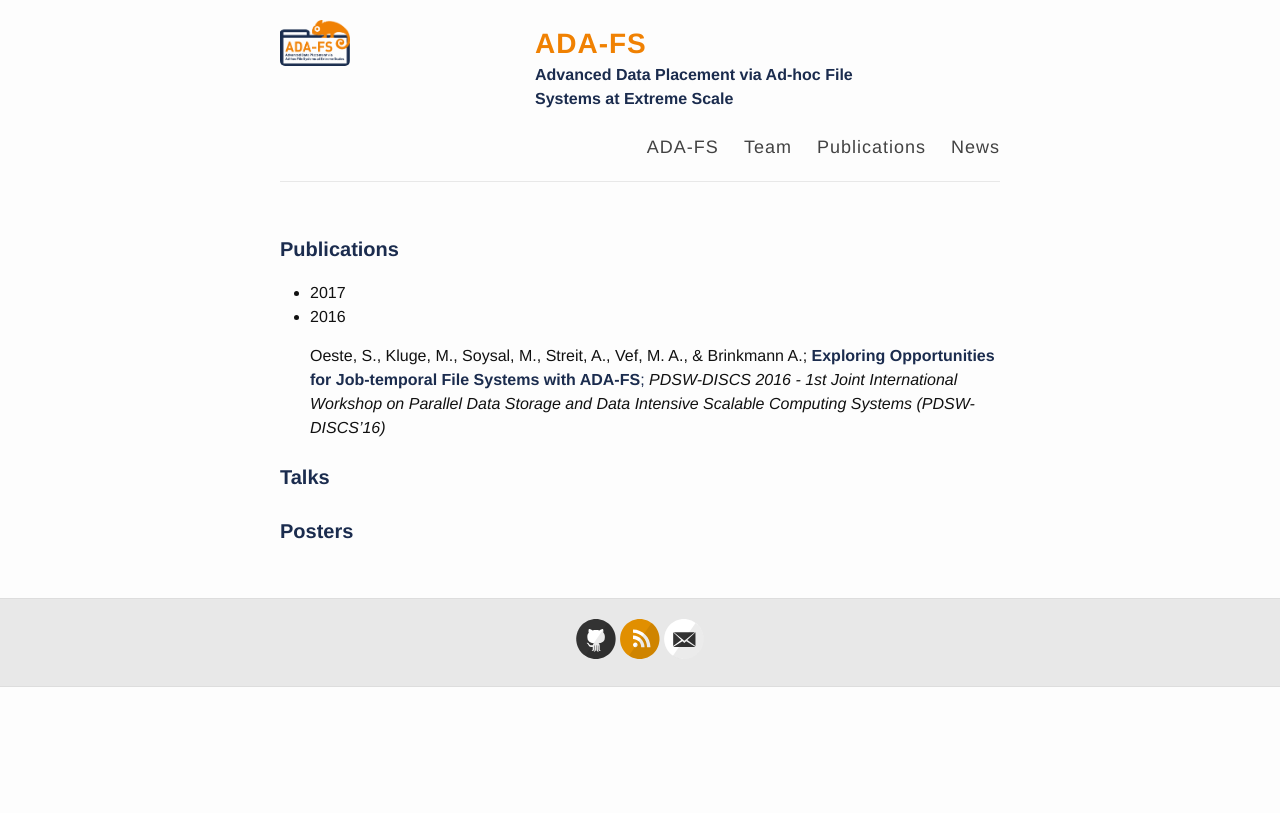
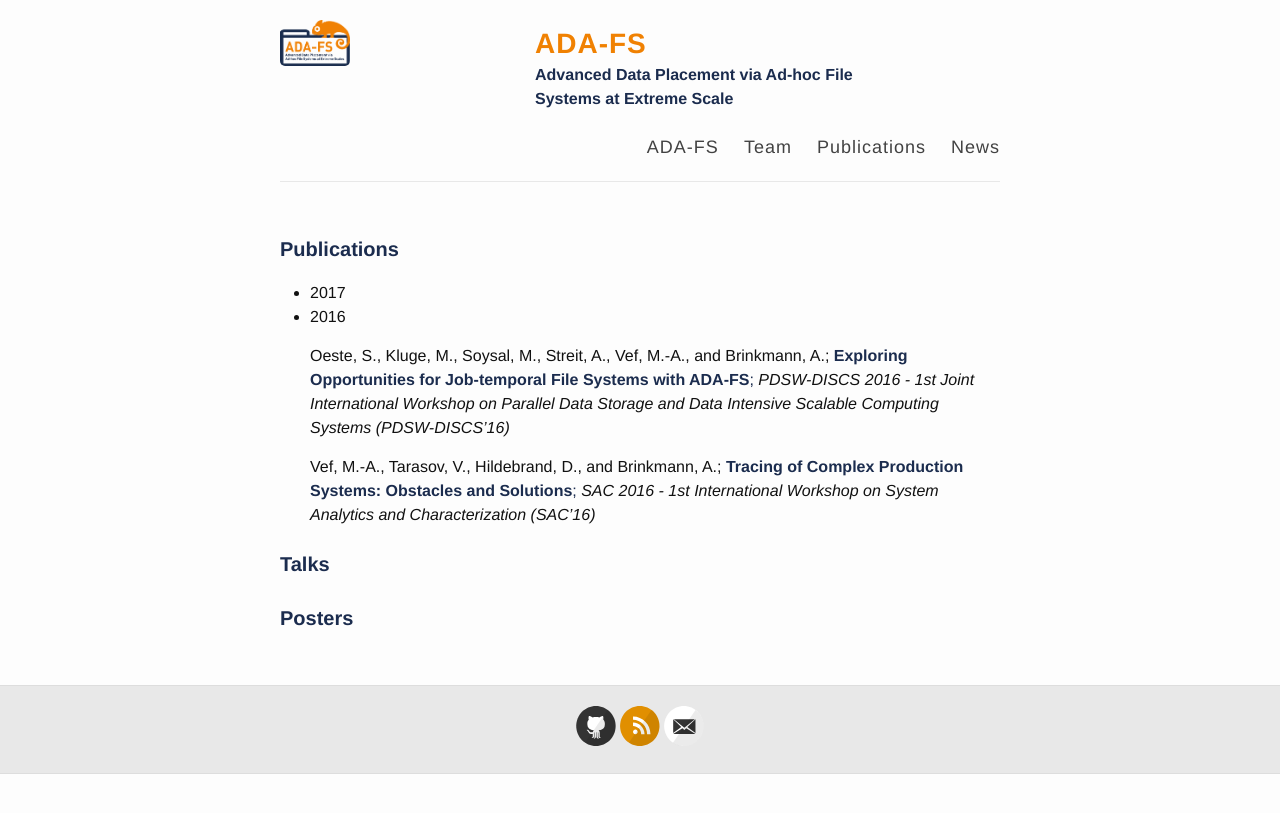
Before and after one commit to ada-fs/ada-fs.github.io, a Jekyll site: the page built from publications.md, in a window 1280 px wide. Shown: the top 813 px of the page. Built offline with Jekyll 4.4.1, drawn with Linux system fonts in a browser that asks for light colours; Markdown is read by kramdown in place of the engine named in the settings.

Commit message:
Added sac16 publication

```diff
--- a/publications.md
+++ b/publications.md
@@ -8,7 +8,7 @@ permalink: /publications/
 
 * 2017
 * 2016
-	<p>Oeste, S., Kluge, M., Soysal, M., Streit, A., Vef, M. A., & Brinkmann A.;
+	<p>Oeste, S., Kluge, M., Soysal, M., Streit, A., Vef, M.-A., and Brinkmann, A.;
 		<a href="http://www.pdsw.org/pdsw-discs16/wips/oeste-wip-pdsw-discs16.pdf">
 			<b>Exploring Opportunities for Job-temporal File Systems with ADA-FS</b>;
 		</a>
@@ -17,6 +17,16 @@ permalink: /publications/
 	</em>
 	</p>
 
+	<p>Vef, M.-A., Tarasov, V., Hildebrand, D., and Brinkmann, A.;
+		<a href="https://drive.google.com/open?id=0B-75gd4swZPMZ1pOUFBJeWxfVjQ">
+			<b>Tracing of Complex Production Systems: Obstacles and Solutions</b>;
+		</a>
+	<em>
+		SAC 2016 - 1st International Workshop on System Analytics and Characterization (SAC’16)
+	</em>
+	</p>
+
+
 ### Talks
 
 
```
